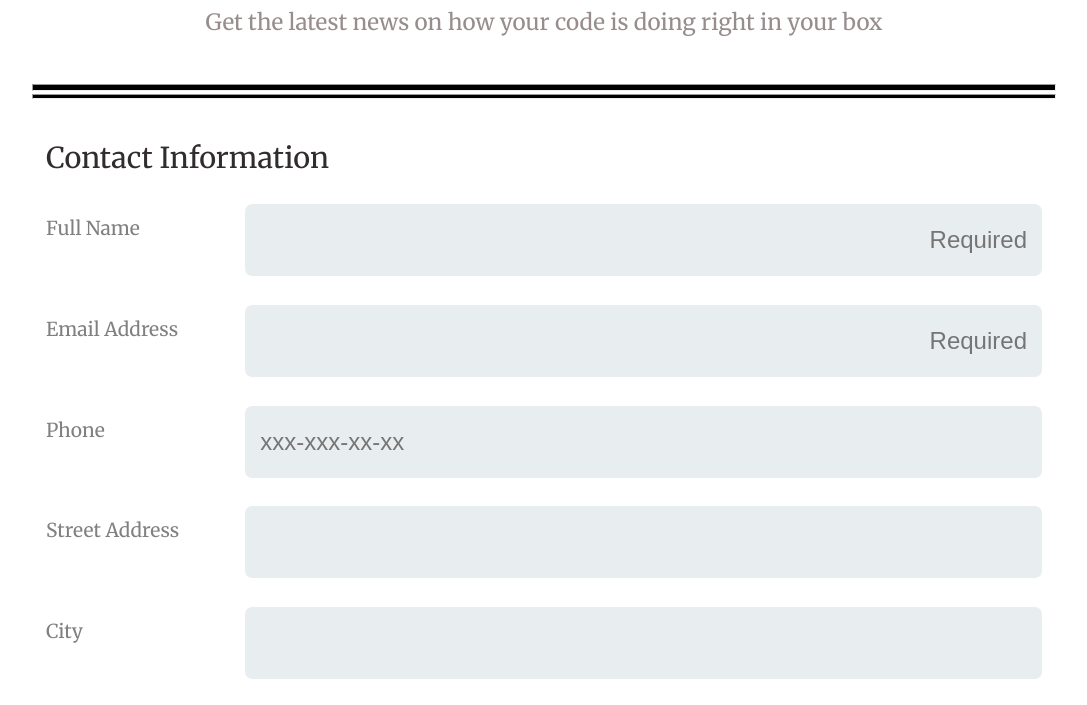
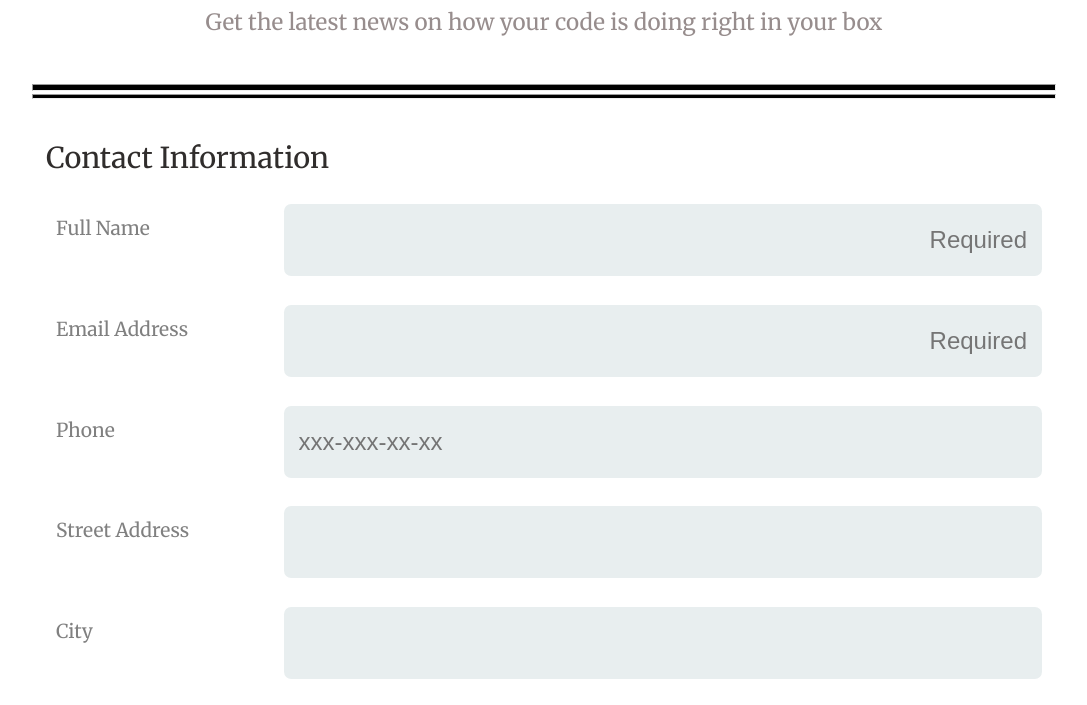
Before and after one commit to DenisKorolevWeb/techdegree-project3, a plain HTML site: page index.html in a window 1280 px wide. Shown: the part 85-790 px from the top of the page, without its empty margins (96-1183 px from the left). Drawn offline with Linux system fonts and the light colour scheme.

Commit message:
slack-peerReview-submitted

```diff
--- a/css/style.css
+++ b/css/style.css
@@ -228,13 +228,14 @@ footer {
     }
 
     .input-block label {
-        flex-basis: 13rem;
-        padding: 10px;
-        margin-left: -10px;
+        flex-basis: 25%;
+		padding: 10px;
+
     }
 
     .zip-code input {
         width: 25%;
+        margin-left: -10px;
     }
 
 
```
